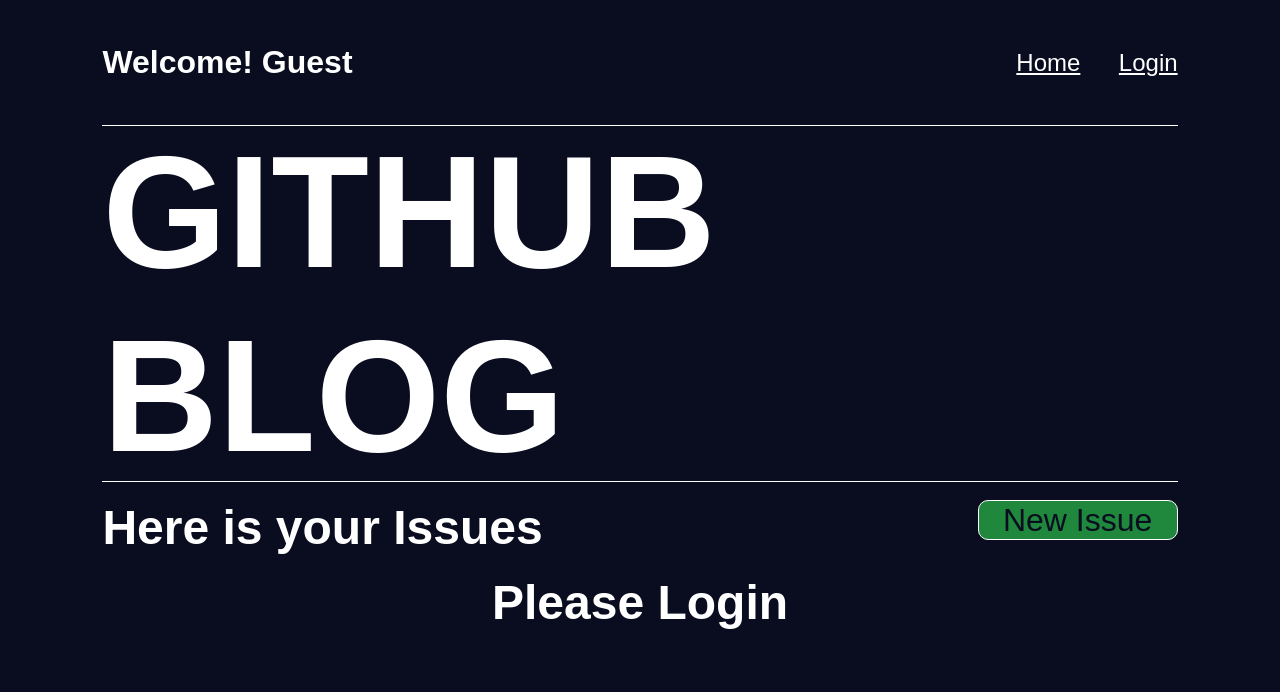
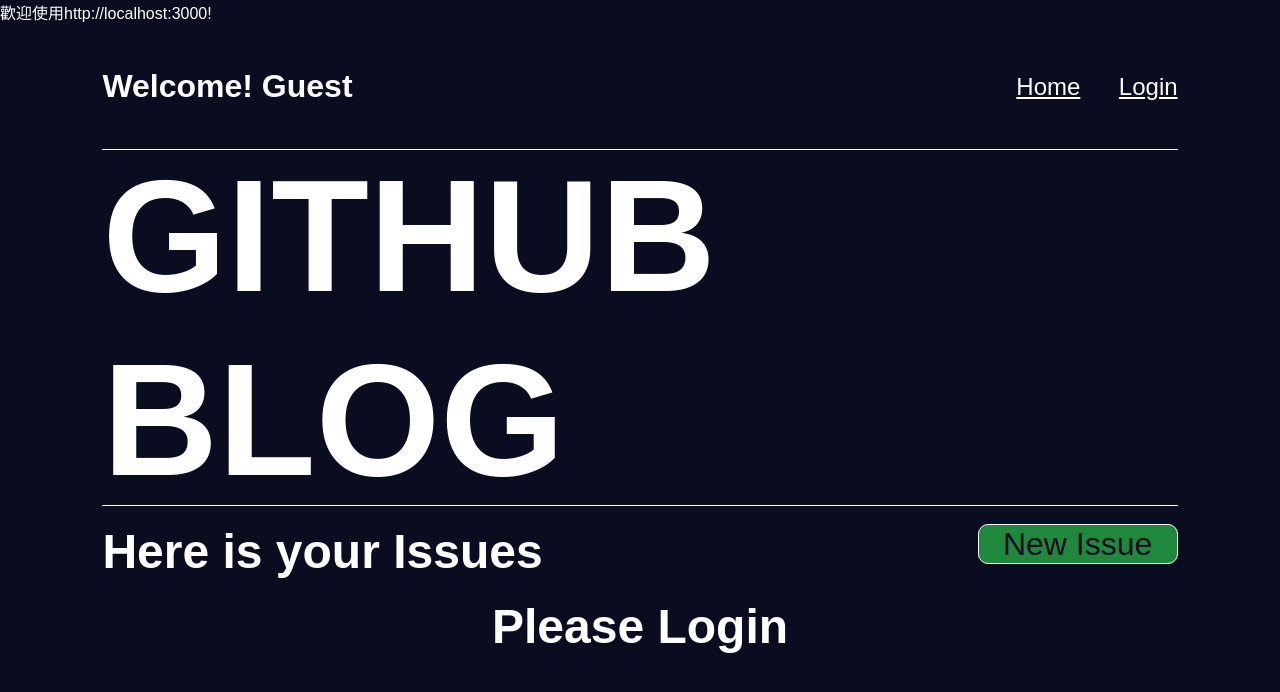
Before and after one commit to pizza6inch/Frontend-Intern-Homework, a React (Vite) app in the folder Frontend-Intern-Homework/: page /home in a window 1280 px wide. Shown: the top 692 px of the page. Built offline with nearby package versions, Linux system fonts and the light colour scheme.

Commit message:
vercel-env.URL Test

```diff
--- a/Frontend-Intern-Homework/src/Page/Home.jsx
+++ b/Frontend-Intern-Homework/src/Page/Home.jsx
@@ -5,6 +5,7 @@
 import "../App.css";
 
 function Home() {
+  const baseUrl = process.env.PUBLIC_URL || "http://localhost:3000";
   const [rerender, setRerender] = useState(false);
   const [userData, setUserData] = useState({ login: "Guest" });
   const [Issues, setIssues] = useState([]);
@@ -98,6 +99,7 @@
 
   return (
     <div>
+      歡迎使用{baseUrl}!
       <Header name={userData.login} />
       <Hero />
       <Content
```
